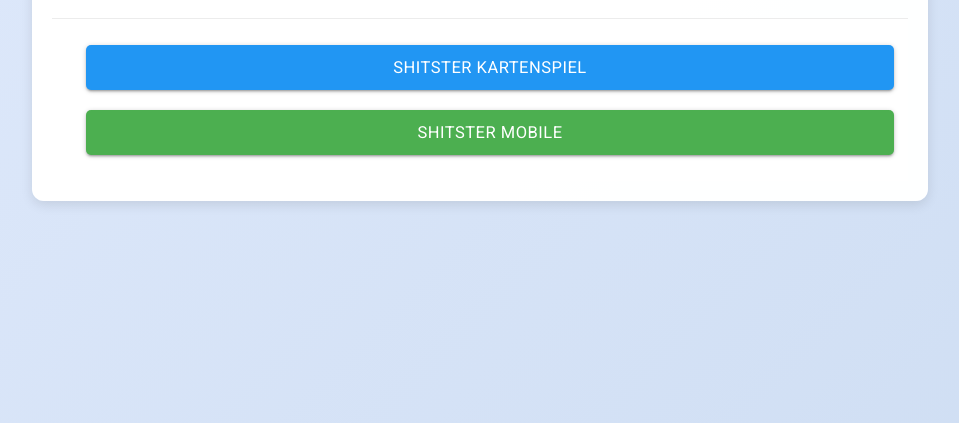
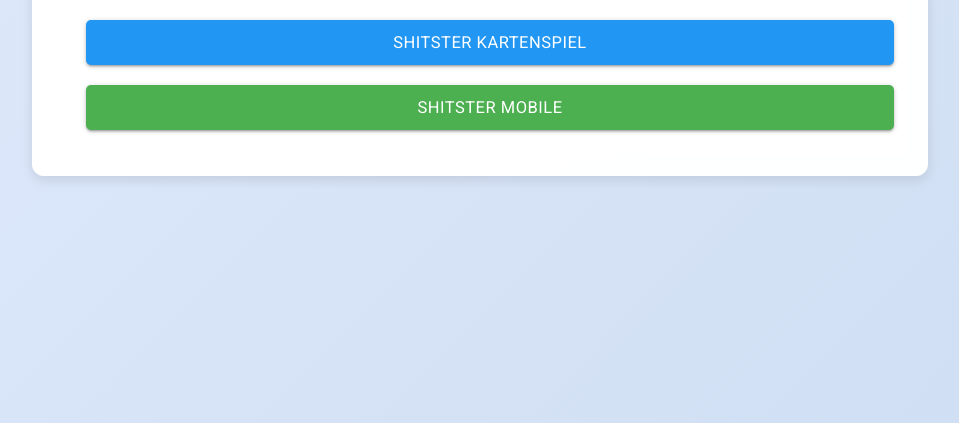
Before and after one commit to mcvanst/Balura95.github.io, a website: page menu.html in a window 1280 px wide. Shown: the part 377-800 px from the top of the page, without its empty margins (160-1119 px from the left). Drawn offline with nearby package versions, Linux system fonts and the light colour scheme; sample sign-in values are in the browser's storage.

Commit message:
Update menu.html

```diff
--- a/menu.html
+++ b/menu.html
@@ -13,7 +13,7 @@
   <link rel="stylesheet" href="styles.css">
 </head>
 <body>
-  <div class="container" style="margin-top:50px;">
+  <div class="container">
     <div class="card z-depth-3 center-align fade-in">
       <div class="card-content">
         <h4 class="card-title">Spielmodus auswählen</h4>
```
